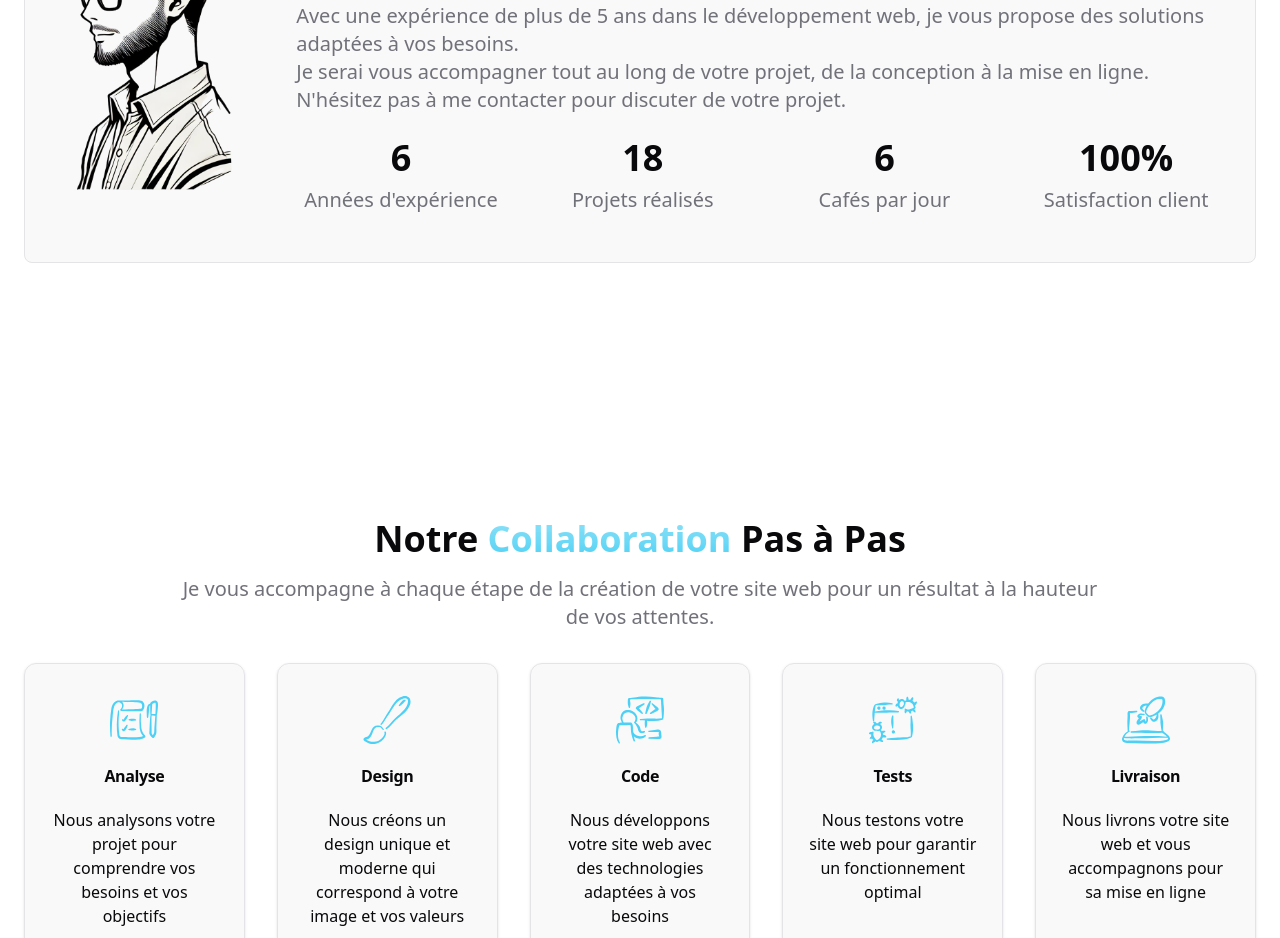
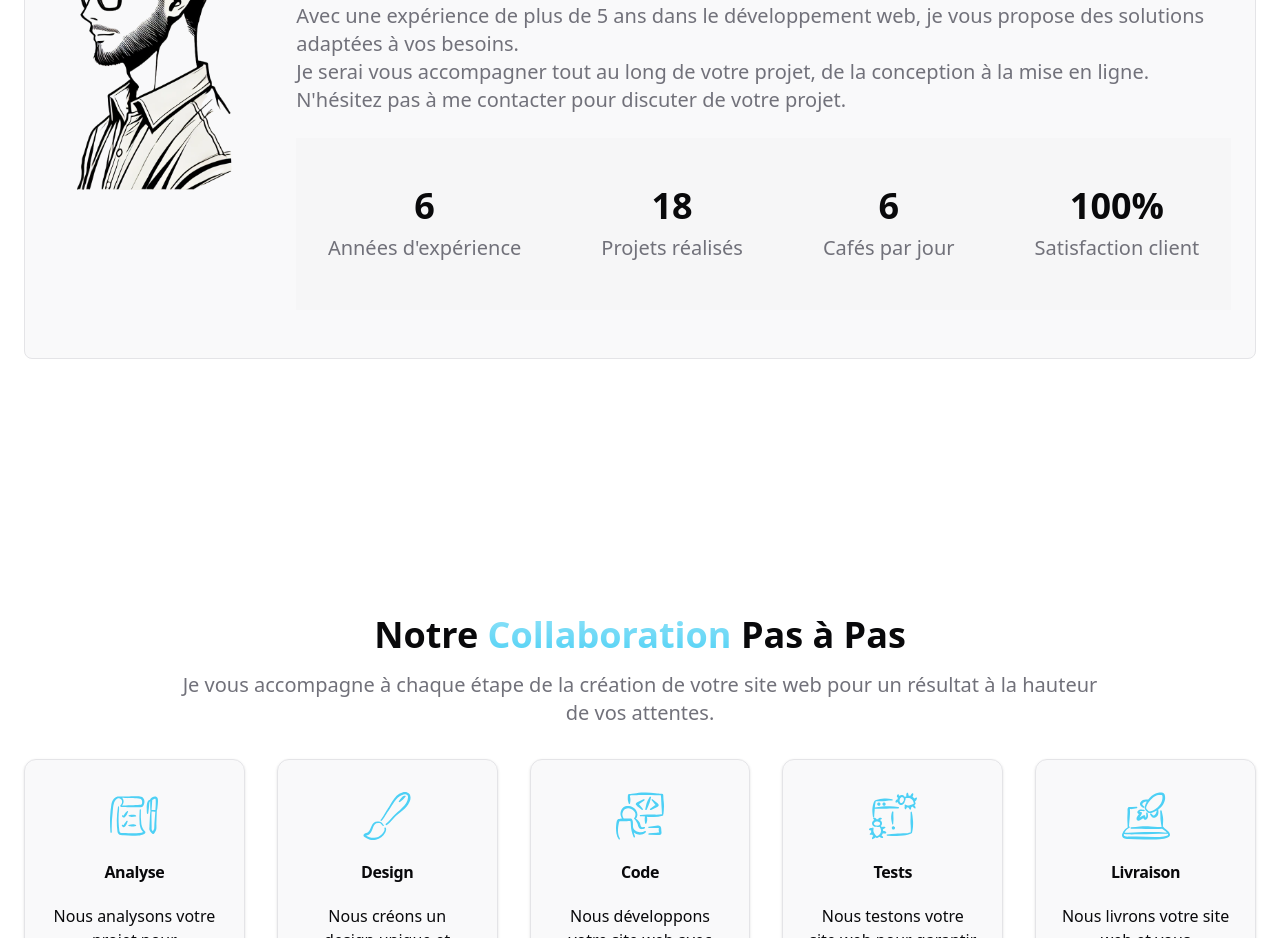
Before and after one commit to DopeCloudd/portfolio_freelance_react, a React (Vite) app: page / in a window 1280 px wide. Shown: the part 1100-2038 px from the top of the page. Built offline with nearby package versions, Linux system fonts and the light colour scheme.

Commit message:
chore: Update Statistics component layout and styling

```diff
--- a/src/components/Statistics.tsx
+++ b/src/components/Statistics.tsx
@@ -24,8 +24,8 @@ export const Statistics = () => {
   ];
 
   return (
-    <section id="statistics">
-      <div className="grid grid-cols-2 lg:grid-cols-4 gap-8">
+    <section id="statistics" className="bg-muted/50 py-8 sm:py-12">
+      <div className="flex flex-wrap justify-center items-center md:gap-20">
         {stats.map(({ quantity, description }: statsProps) => (
           <div key={description} className="space-y-2 text-center">
             <h2 className="text-3xl sm:text-4xl font-bold ">{quantity}</h2>
```
